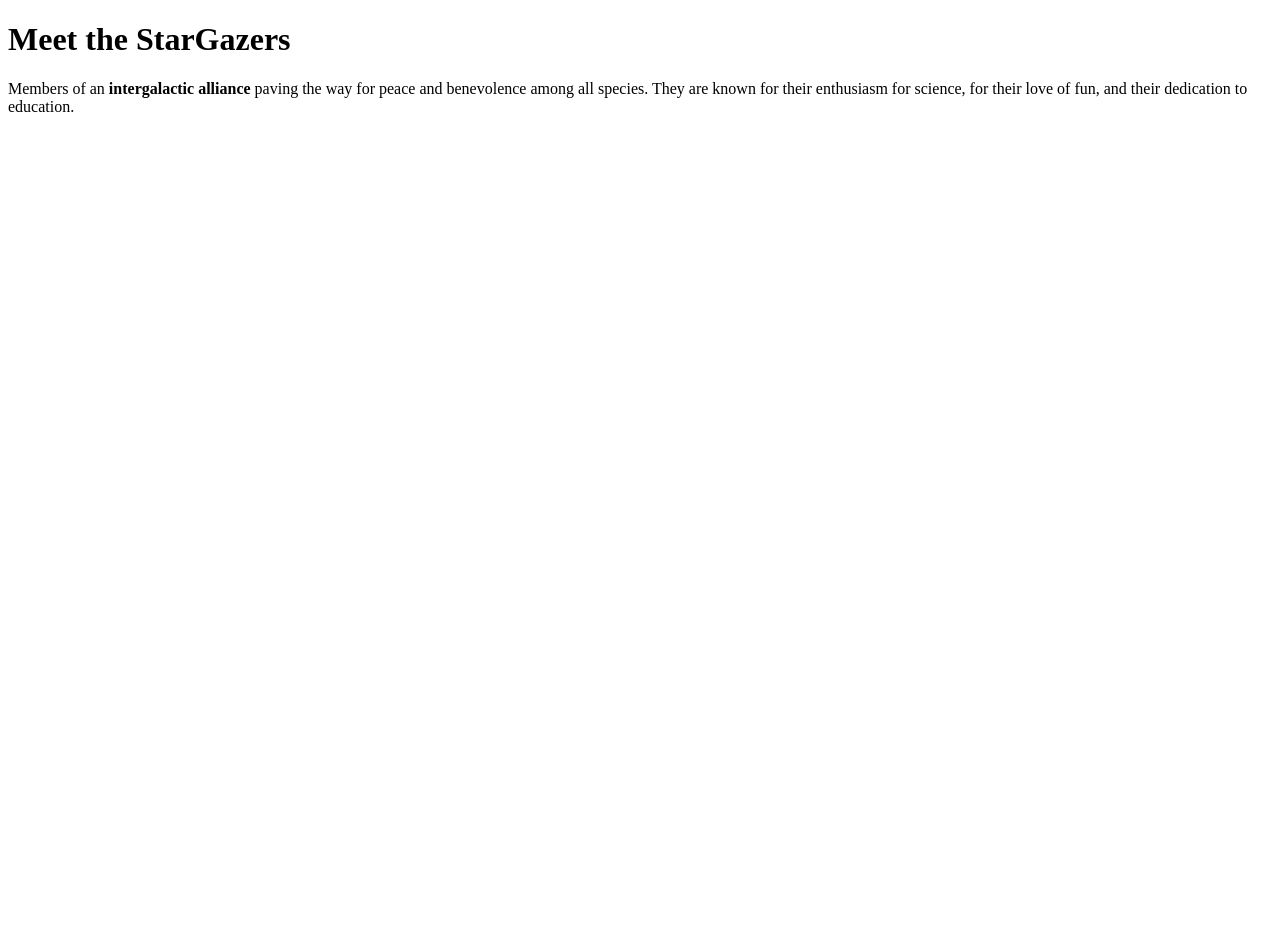
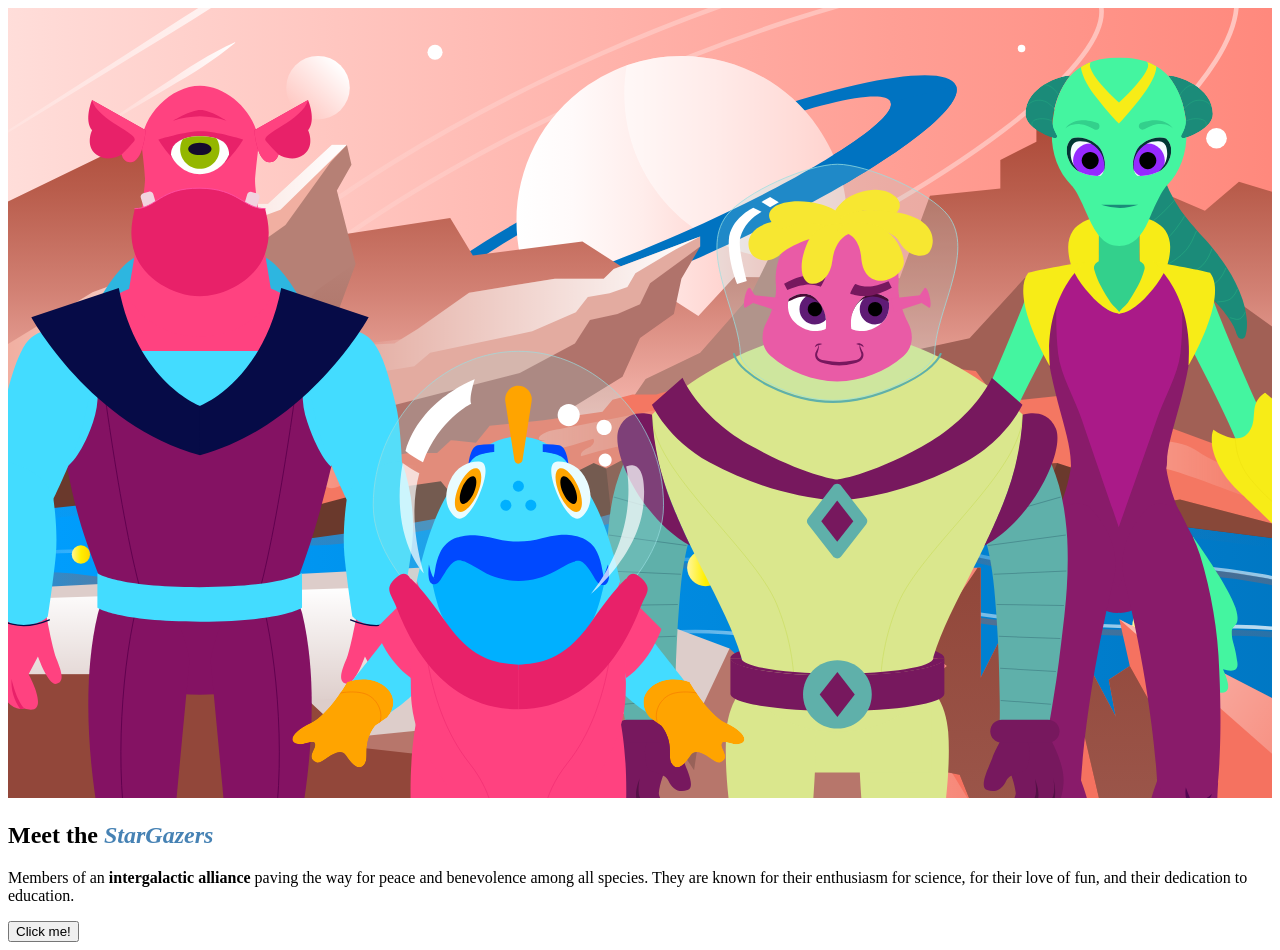
Before and after one commit to LinkedInLearning/hands-on-react-2508422, a React app: page / in a window 1280 px wide. Before the commit the page ends 800 px from the top, so only its background shows below. Built offline with nearby package versions, Linux system fonts and the light colour scheme; the HTML template or start-up script is replaced by a standard one.

Commit message:
added NPM

```diff
--- a/src/App.jsx
+++ b/src/App.jsx
@@ -1,9 +1,18 @@
 function App() {
+  const name = "StarGazers";
+  const wena = ()=>alert("Wena po tallarin!")
   return (
+  <div className="container">
+    <article>
     <hgroup>
-      <h1>Meet the StarGazers</h1>
+      <img src="images/group.svg" alt="StarGazers" />
+      <h1>Meet the <i style={{color: "steelblue"}}>{name}</i></h1>
       <p>Members of an <b>intergalactic alliance</b> paving the way for peace and benevolence among all species. They are known for their enthusiasm for science, for their love of fun, and their dedication to education.</p>
+      <button className="outlilne" onClick={wena}>Click me!</button>
     </hgroup>
+    </article>
+    </div>
+
   )
 }
 export default App
```
Also changed, not shown: package.json (+6 -2 lines).
